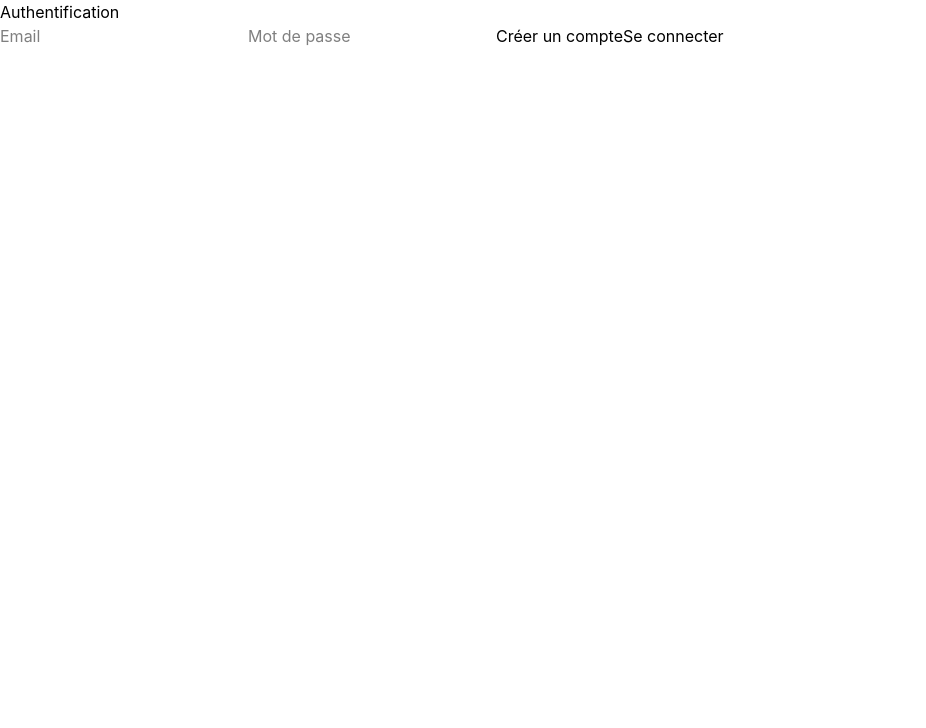
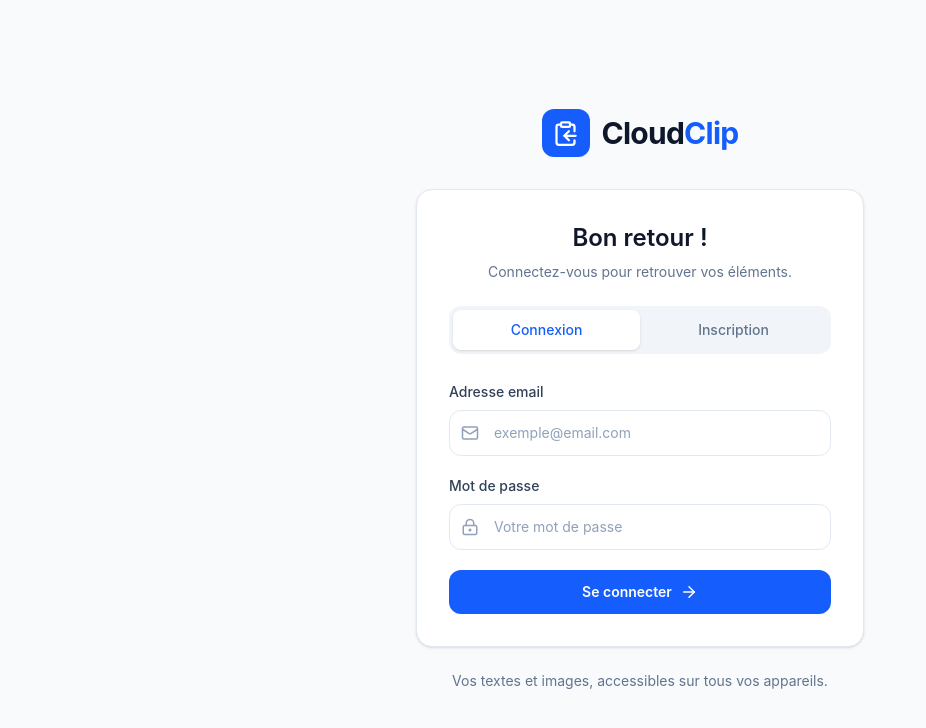
Before and after one commit to roifeufeu/Presse-Papier, a React (Vite) app in the folder frontend/: page / in a window 1280 px wide. Shown: the top 728 px of the page, without its empty margins (0-926 px from the left). Built offline with nearby package versions, Linux system fonts and the light colour scheme; no server answers.

Commit message:
design authentification

```diff
--- a/frontend/src/App.jsx
+++ b/frontend/src/App.jsx
@@ -3,6 +3,7 @@ import { supabase } from "./lib/supabase";
 import SendClipboard from "./components/SendClipboard";
 import ClipboardHistory from "./components/ClipboardHistory";
 import Header from "./components/Header";
+import { ClipboardCopy, Mail, LockKeyhole, ArrowRight } from "lucide-react";
 
 function App() {
   const [email, setEmail] = useState("");
@@ -10,6 +11,7 @@ function App() {
   const [session, setSession] = useState(null);
   const [message, setMessage] = useState("");
   const [historyVersion, setHistoryVersion] = useState(0);
+  const [authMode, setAuthMode] = useState("login");
 
   useEffect(() => {
     supabase.auth.getSession().then(({ data }) => {
@@ -74,30 +76,6 @@ function App() {
     setMessage("Déconnexion réussie");
   };
 
-  const testBackendAuth = async () => {
-    setMessage("");
-
-    const {
-      data: { session: currentSession },
-    } = await supabase.auth.getSession();
-
-    if (!currentSession) {
-      setMessage("Aucune session active");
-      return;
-    }
-
-    const response = await fetch("http://localhost:3000/test-auth", {
-      headers: {
-        Authorization: `Bearer ${currentSession.access_token}`,
-      },
-    });
-
-    const data = await response.json();
-
-    console.log(data);
-    setMessage(JSON.stringify(data));
-  };
-
   if (session) {
     return (
       <div className="min-h-screen bg-slate-50 text-slate-900">
@@ -117,28 +95,164 @@ function App() {
   }
 
   return (
-    <div>
-      <h1>Authentification</h1>
+    <div className="flex min-h-screen items-center justify-center bg-slate-50 px-4 py-10 text-slate-900">
+      <div className="w-full max-w-md">
+        {/* Logo */}
+        <div className="mb-8 flex items-center justify-center gap-3">
+          <div className="flex h-12 w-12 items-center justify-center rounded-xl bg-blue-600 text-white">
+            <ClipboardCopy size={27} />
+          </div>
 
-      <input
-        type="email"
-        placeholder="Email"
-        value={email}
-        onChange={(e) => setEmail(e.target.value)}
-      />
+          <span className="text-3xl font-bold tracking-tight">
+            Cloud<span className="text-blue-600">Clip</span>
+          </span>
+        </div>
 
-      <input
-        type="password"
-        placeholder="Mot de passe"
-        value={password}
-        onChange={(e) => setPassword(e.target.value)}
-      />
+        {/* Carte d'authentification */}
+        <div className="rounded-2xl border border-slate-200 bg-white p-6 shadow-sm sm:p-8">
+          <div className="mb-6 text-center">
+            <h1 className="text-2xl font-semibold text-slate-900">
+              {authMode === "login" ? "Bon retour !" : "Créer un compte"}
+            </h1>
 
-      <button onClick={register}>Créer un compte</button>
+            <p className="mt-2 text-sm text-slate-500">
+              {authMode === "login"
+                ? "Connectez-vous pour retrouver vos éléments."
+                : "Créez votre espace presse-papiers personnel."}
+            </p>
+          </div>
 
-      <button onClick={login}>Se connecter</button>
+          {/* Onglets */}
+          <div className="mb-7 grid grid-cols-2 rounded-xl bg-slate-100 p-1">
+            <button
+              type="button"
+              onClick={() => {
+                setAuthMode("login");
+                setMessage("");
+              }}
+              className={`rounded-lg px-4 py-2.5 text-sm font-medium transition ${
+                authMode === "login"
+                  ? "bg-white text-blue-600 shadow-sm"
+                  : "text-slate-500 hover:text-slate-800"
+              }`}
+            >
+              Connexion
+            </button>
 
-      <p>{message}</p>
+            <button
+              type="button"
+              onClick={() => {
+                setAuthMode("register");
+                setMessage("");
+              }}
+              className={`rounded-lg px-4 py-2.5 text-sm font-medium transition ${
+                authMode === "register"
+                  ? "bg-white text-blue-600 shadow-sm"
+                  : "text-slate-500 hover:text-slate-800"
+              }`}
+            >
+              Inscription
+            </button>
+          </div>
+
+          {/* Formulaire */}
+          <form
+            onSubmit={(event) => {
+              event.preventDefault();
+
+              if (authMode === "login") {
+                login();
+              } else {
+                register();
+              }
+            }}
+            className="space-y-5"
+          >
+            {/* Email */}
+            <div>
+              <label
+                htmlFor="auth-email"
+                className="mb-2 block text-sm font-medium text-slate-700"
+              >
+                Adresse email
+              </label>
+
+              <div className="relative">
+                <Mail
+                  size={18}
+                  className="pointer-events-none absolute top-1/2 left-3 -translate-y-1/2 text-slate-400"
+                />
+
+                <input
+                  id="auth-email"
+                  type="email"
+                  autoComplete="email"
+                  required
+                  value={email}
+                  onChange={(event) => setEmail(event.target.value)}
+                  placeholder="exemple@email.com"
+                  className="w-full rounded-xl border border-slate-200 bg-white py-3 pr-4 pl-11 text-sm text-slate-900 outline-none transition placeholder:text-slate-400 focus:border-blue-500 focus:ring-4 focus:ring-blue-100"
+                />
+              </div>
+            </div>
+
+            {/* Mot de passe */}
+            <div>
+              <label
+                htmlFor="auth-password"
+                className="mb-2 block text-sm font-medium text-slate-700"
+              >
+                Mot de passe
+              </label>
+
+              <div className="relative">
+                <LockKeyhole
+                  size={18}
+                  className="pointer-events-none absolute top-1/2 left-3 -translate-y-1/2 text-slate-400"
+                />
+
+                <input
+                  id="auth-password"
+                  type="password"
+                  autoComplete={
+                    authMode === "login" ? "current-password" : "new-password"
+                  }
+                  required
+                  value={password}
+                  onChange={(event) => setPassword(event.target.value)}
+                  placeholder="Votre mot de passe"
+                  className="w-full rounded-xl border border-slate-200 bg-white py-3 pr-4 pl-11 text-sm text-slate-900 outline-none transition placeholder:text-slate-400 focus:border-blue-500 focus:ring-4 focus:ring-blue-100"
+                />
+              </div>
+            </div>
+
+            {/* Message Supabase */}
+            {message && (
+              <p
+                role="status"
+                className="rounded-lg bg-slate-50 p-3 text-sm text-slate-600"
+              >
+                {message}
+              </p>
+            )}
+
+            {/* Bouton principal */}
+            <button
+              type="submit"
+              className="flex w-full items-center justify-center gap-2 rounded-xl bg-blue-600 px-5 py-3 text-sm font-semibold text-white transition hover:bg-blue-700"
+            >
+              {authMode === "login" ? "Se connecter" : "Créer mon compte"}
+
+              <ArrowRight size={18} />
+            </button>
+          </form>
+        </div>
+
+        {/* Description sous la carte */}
+        <p className="mt-6 text-center text-sm text-slate-500">
+          Vos textes et images, accessibles sur tous vos appareils.
+        </p>
+      </div>
     </div>
   );
 }
```
